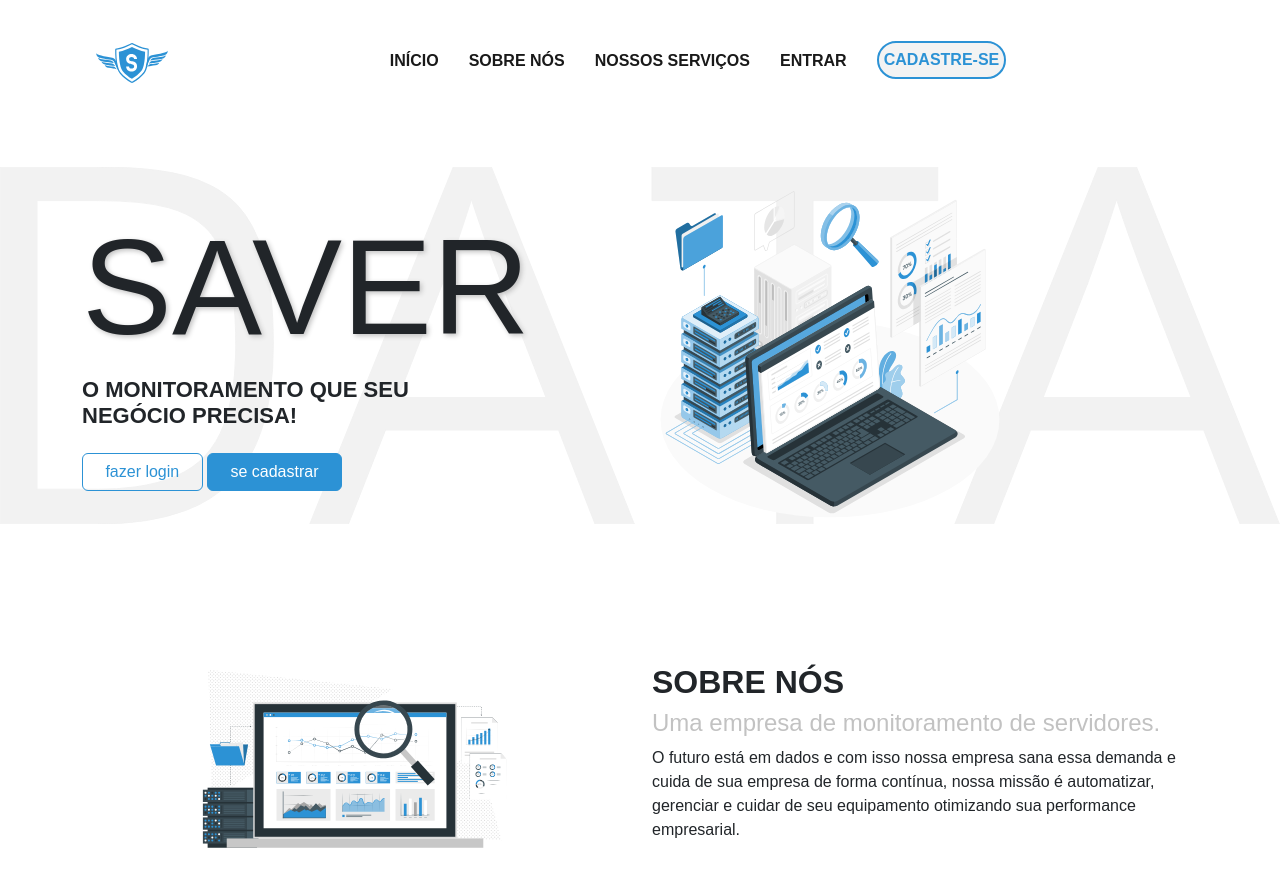
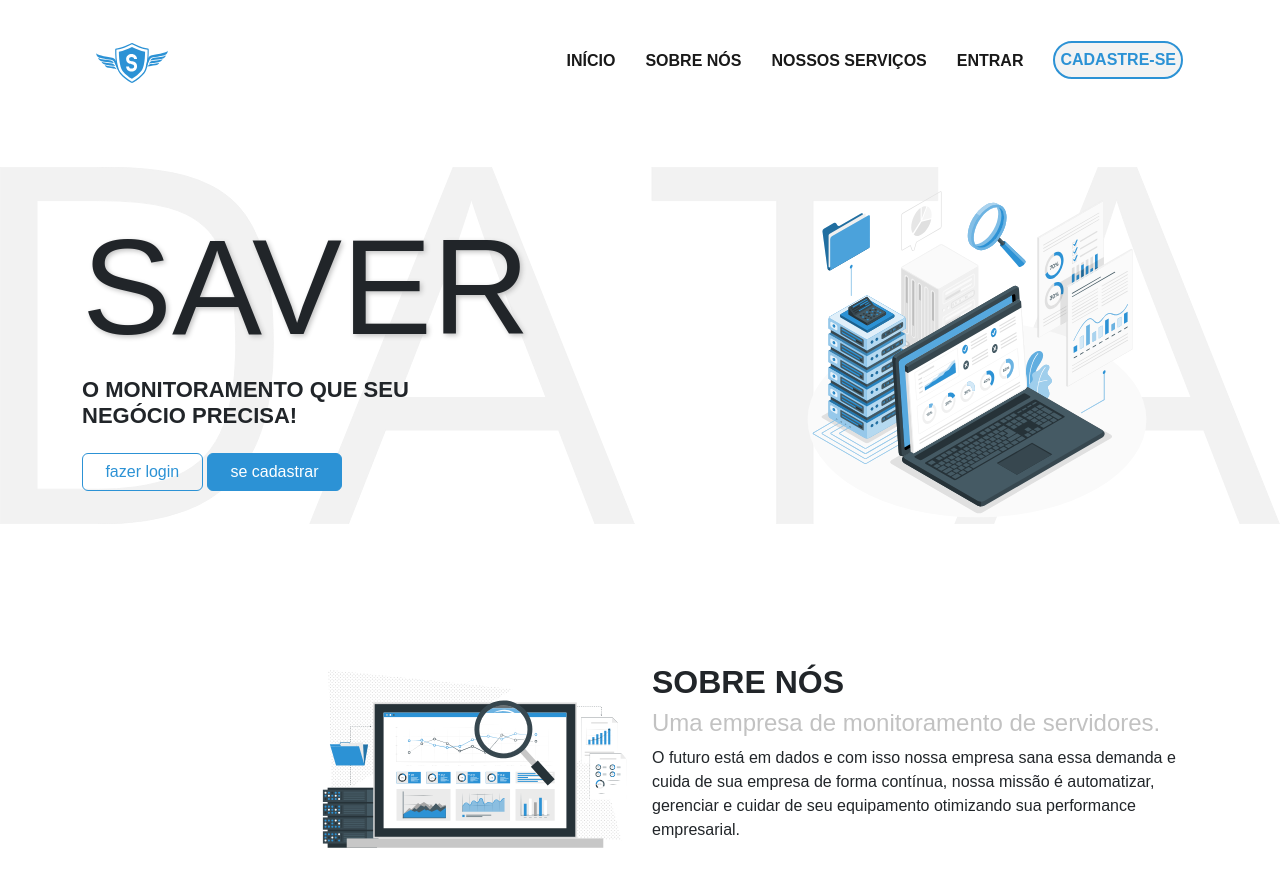
Before and after one commit to Saver-Monitoring/API-Site, a website: page site/public/index.html in a window 1280 px wide. Shown: the top 880 px of the page. Drawn offline with nearby package versions, Linux system fonts and the light colour scheme; a web font is replaced by a local one.

Commit message:
Alinhamento NavBar

```diff
--- a/site/public/css/custom.css
+++ b/site/public/css/custom.css
@@ -23,7 +23,7 @@ body {
 
 #header .navbar-collapse {
     width: auto;
-    justify-content: space-evenly;
+    justify-content: flex-end;
 }
 
 #header .nav-link {
@@ -358,3 +358,6 @@ body {
 #img-time {
     height: 45px;
 }
+.img-data{
+    margin-left: 40%;
+}
--- a/site/public/index.html
+++ b/site/public/index.html
@@ -64,7 +64,7 @@
                     <a href="cadastro.html" class="btn button-primary btn-primary button d-md-inline-block d-block">Se
                         Cadastrar</a>
                 </div>
-                <div class="col-md-8 align-self-center text-center">
+                <div class="col-md-8 justify-self-flex-end text-center">
                     <img src="assets/data.svg" class="img-data">
                 </div>
             </div>
@@ -232,7 +232,7 @@
             <div class="logo py-4">
                 <div class="row">
                     <div class="col-md-6 align-self-center text-center text-md-left">
-                        <img src="assets/logosfundo2.svg" class="img-fluid1">
+                        <!--<img src="assets/logosfundo2.svg" class="img-fluid1">-->
                     </div>
                     <div class="col-md-6 align-self-center text-right">
                         <ul>
```
